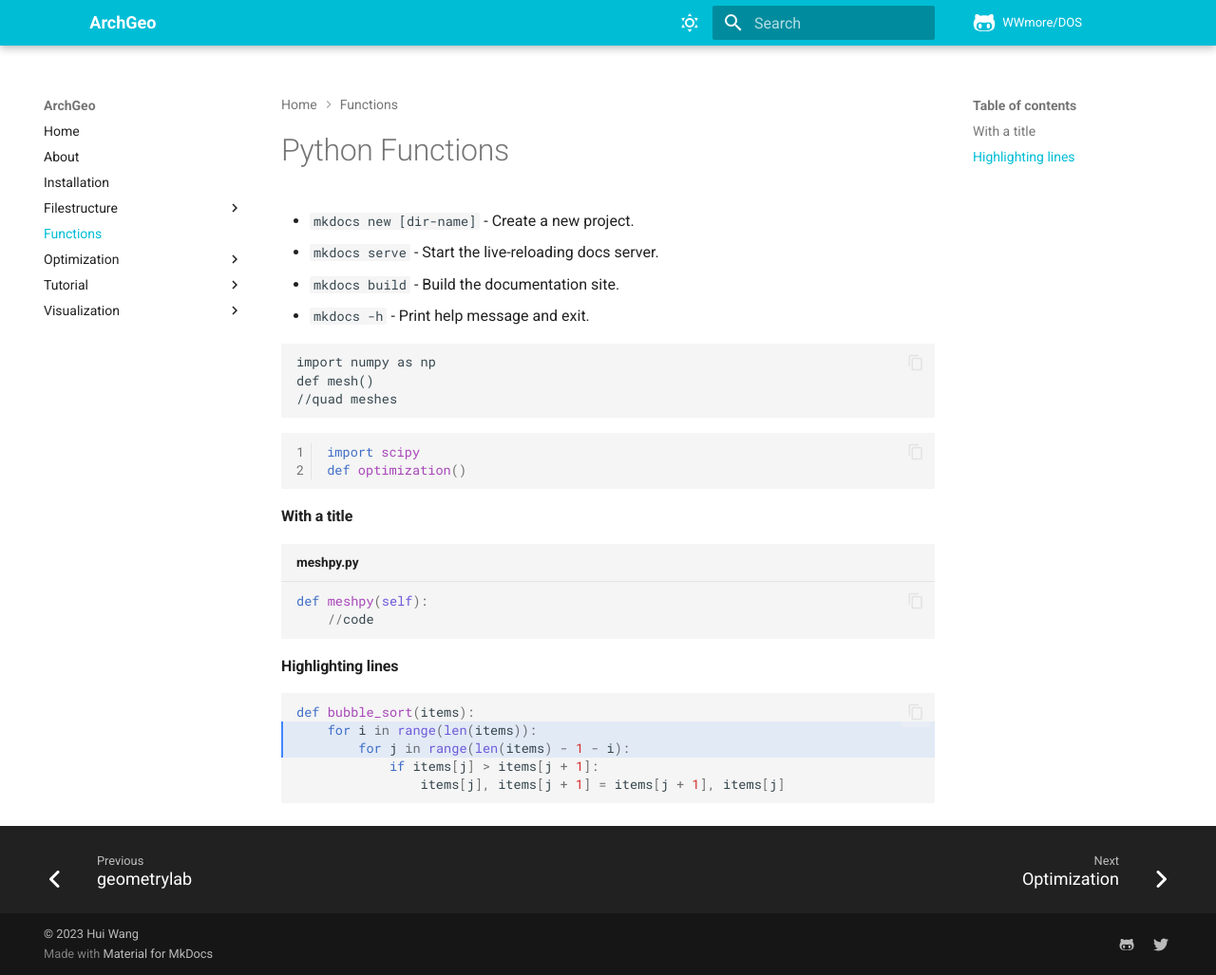
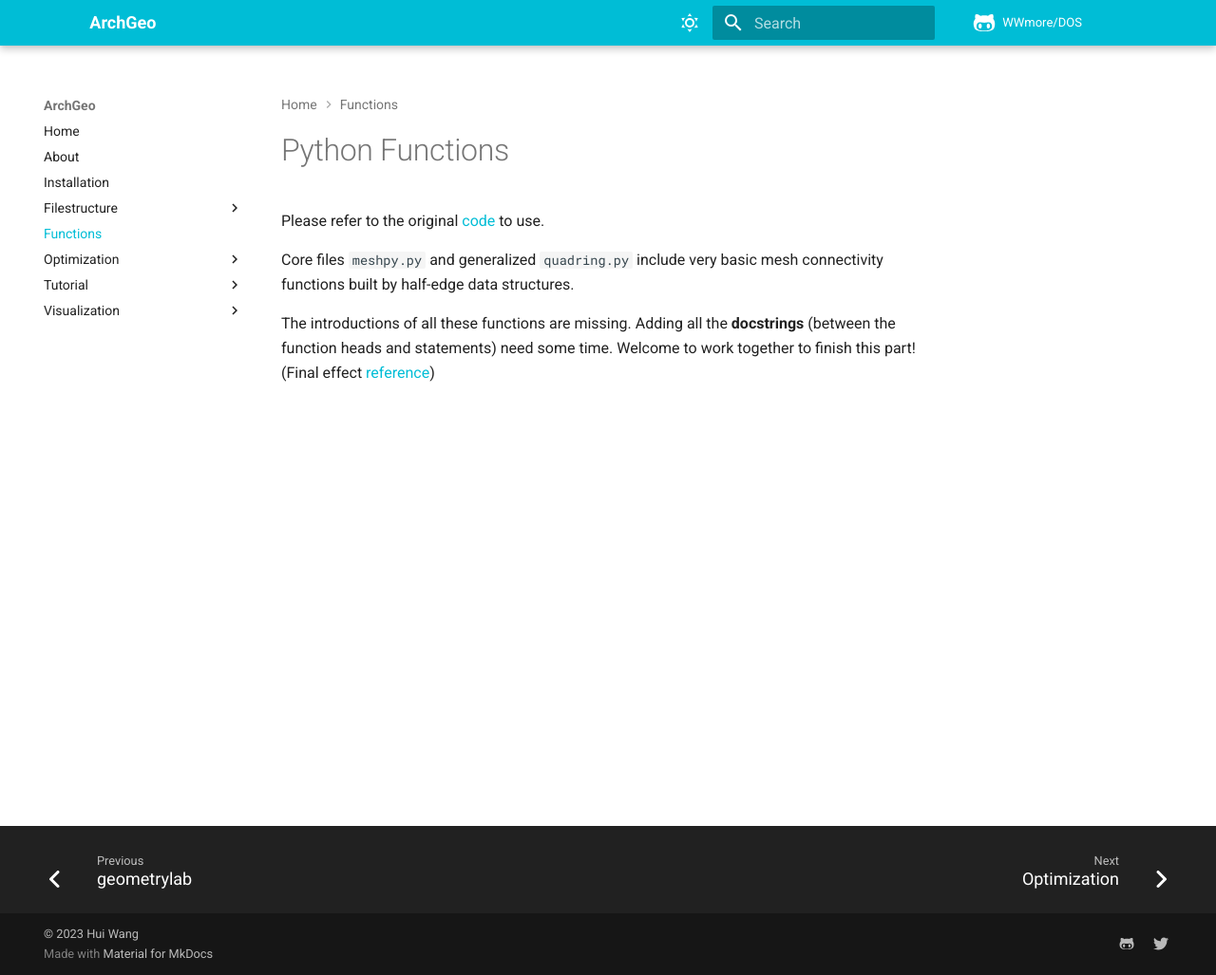
Before and after one commit to WWmore/mkdocs-archgeo, an MkDocs documentation site: the page built from docs/functions/index.md, in a window 1280 px wide and 1027 px high. Shown: the whole window at 95% size. Built offline with MkDocs 1.6.1 and Material for MkDocs 9.7.7, drawn with Linux system fonts in a browser that asks for light colours; comment, search, counter and statistics services are not loaded.

Commit message:
Update index.md

````diff
--- a/docs/functions/index.md
+++ b/docs/functions/index.md
@@ -1,15 +1,14 @@
 # Python Functions
 
+Please refer to the original [code](https://github.com/WWmore/DOS) to use.
 
-* `mkdocs new [dir-name]` - Create a new project.
-* `mkdocs serve` - Start the live-reloading docs server.
-* `mkdocs build` - Build the documentation site.
-* `mkdocs -h` - Print help message and exit.
+Core files `meshpy.py` and generalized `quadring.py` include very basic mesh connectivity functions built by half-edge data structures.
 
+The introductions of all these functions are missing.
+Adding all the **docstrings** (between the function heads and statements) need some time.
+Welcome to work together to finish this part! (Final effect [reference](https://gpytoolbox.org/0.2.0/adjacency_matrix/))
 
-
-
-```
+<!-- ```
 import numpy as np
 def mesh()
 //quad meshes
@@ -34,4 +33,4 @@ def bubble_sort(items):
         for j in range(len(items) - 1 - i):
             if items[j] > items[j + 1]:
                 items[j], items[j + 1] = items[j + 1], items[j]
-```
+``` -->
````
